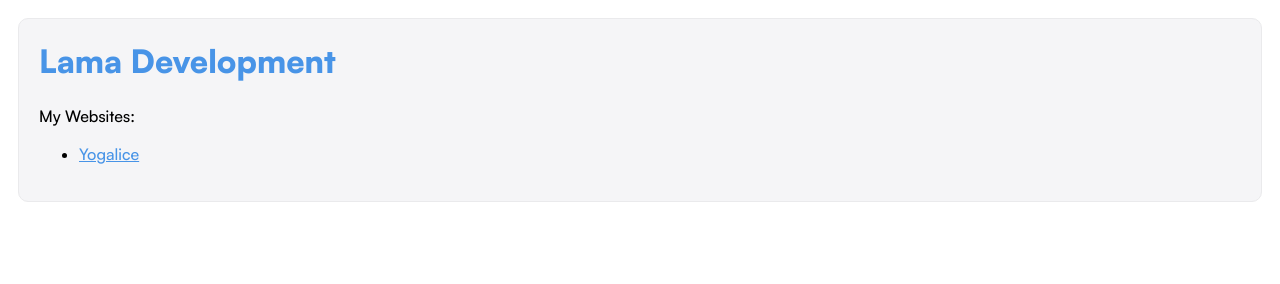
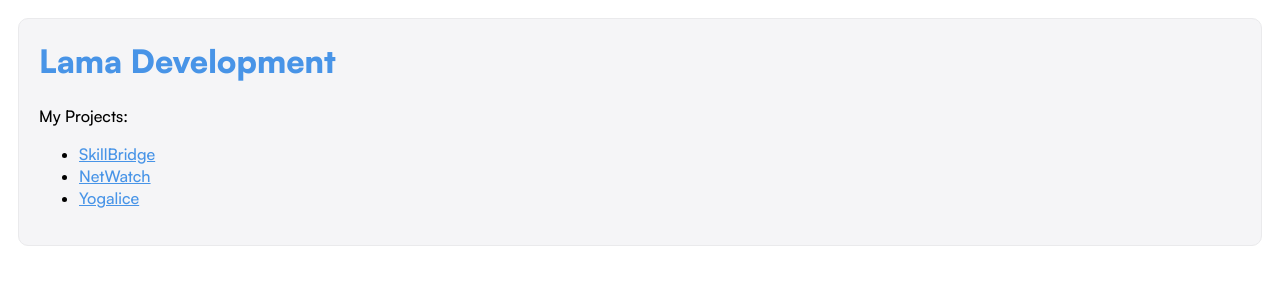
Before and after one commit to lama-development/lama-development.github.io, a plain HTML site: page index.html in a window 1280 px wide. Drawn offline with Linux system fonts and the light colour scheme.

Commit message:
Update index.html

```diff
--- a/index.html
+++ b/index.html
@@ -16,8 +16,10 @@
 <body>
     <div class="main-container">
     <h1>Lama Development</h1>
-    <p>My Websites:</p>
+    <p>My Projects:</p>
     <ul>
+        <li><a href="https://github.com/lama-development/skillbridge">SkillBridge</a></li>
+        <li><a href="https://github.com/lama-development/netwatch">NetWatch</a></li>
         <li><a href="https://lama-development.github.io/yogalice">Yogalice</a></li>
     </ul>
 </div>
```
